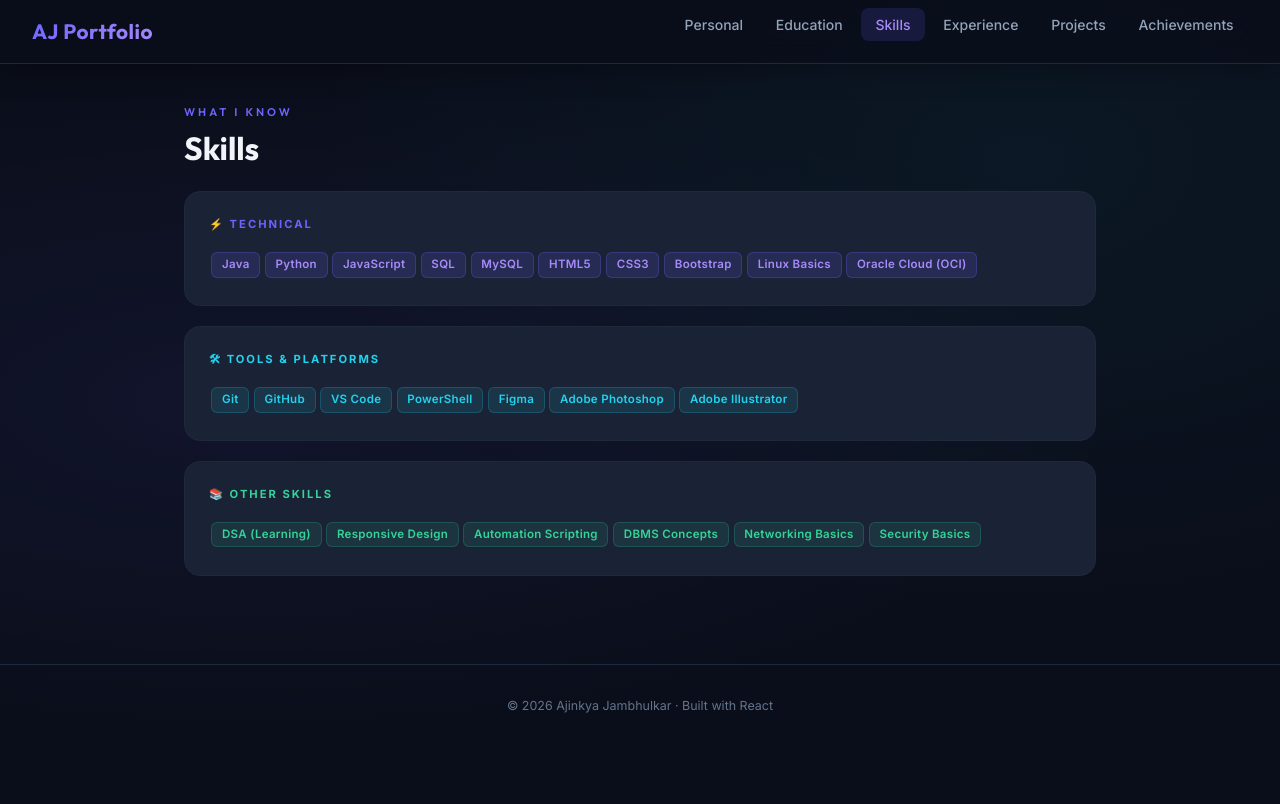
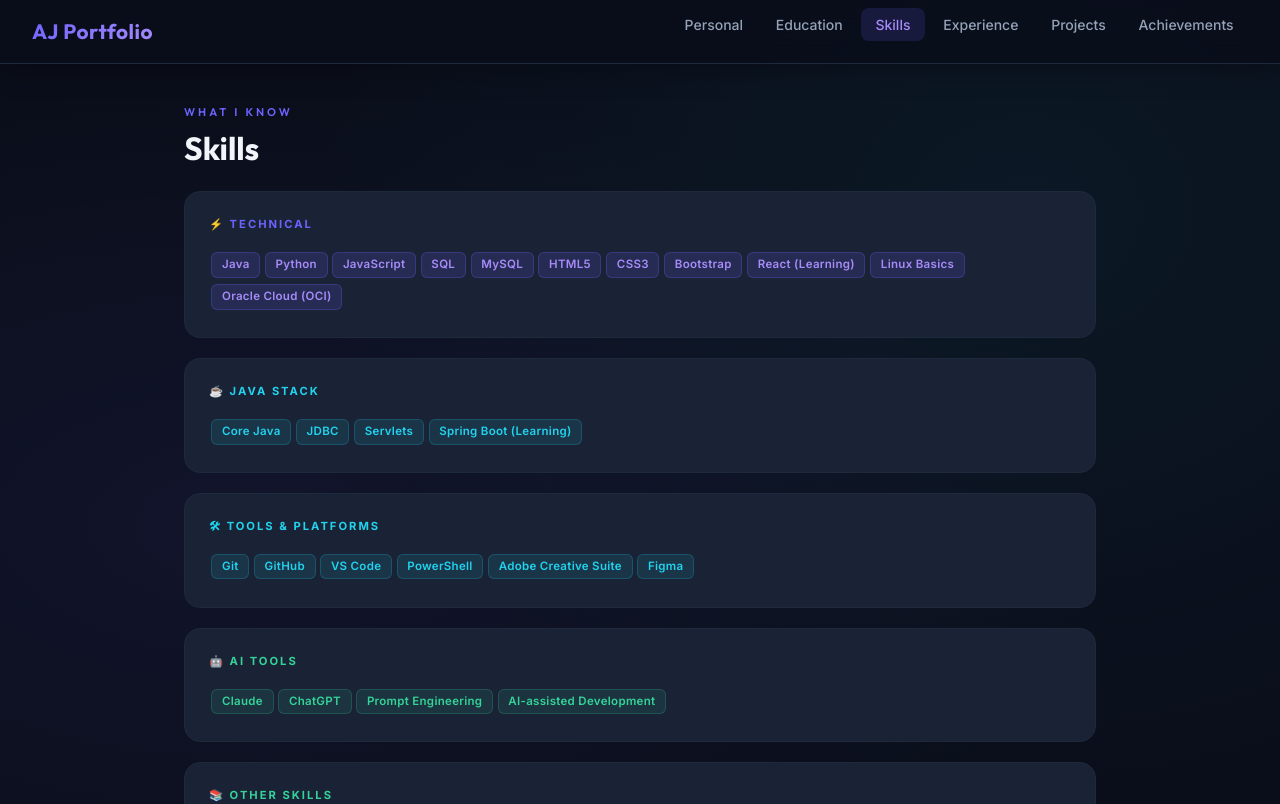
Before and after one commit to ajjuu04/my-resume, a React (Create React App) app: page /Skills in a window 1280 px wide. Shown: the top 804 px of the page. Built offline with nearby package versions, Linux system fonts and the light colour scheme.

Commit message:
Updated Skills - added Java Stack, AI Tools, React and updated all categories

```diff
--- a/src/pages/Skills.js
+++ b/src/pages/Skills.js
@@ -1,39 +1,55 @@
 function Skills() {
+  const categories = [
+    {
+      label: '⚡ Technical',
+      color: 'tag-purple',
+      labelColor: 'var(--accent-primary)',
+      skills: ['Java', 'Python', 'JavaScript', 'SQL', 'MySQL', 'HTML5', 'CSS3', 'Bootstrap', 'React (Learning)', 'Linux Basics', 'Oracle Cloud (OCI)'],
+    },
+    {
+      label: '☕ Java Stack',
+      color: 'tag-cyan',
+      labelColor: 'var(--accent-cyan)',
+      skills: ['Core Java', 'JDBC', 'Servlets', 'Spring Boot (Learning)'],
+    },
+    {
+      label: '🛠 Tools & Platforms',
+      color: 'tag-cyan',
+      labelColor: 'var(--accent-cyan)',
+      skills: ['Git', 'GitHub', 'VS Code', 'PowerShell', 'Adobe Creative Suite', 'Figma'],
+    },
+    {
+      label: '🤖 AI Tools',
+      color: 'tag-green',
+      labelColor: 'var(--accent-green)',
+      skills: ['Claude', 'ChatGPT', 'Prompt Engineering', 'AI-assisted Development'],
+    },
+    {
+      label: '📚 Other Skills',
+      color: 'tag-green',
+      labelColor: 'var(--accent-green)',
+      skills: ['Responsive Design', 'DBMS Concepts', 'REST APIs', 'Networking Basics', 'Security Basics'],
+    },
+  ];
+
   return (
     <div>
       <p className="section-title">What I Know</p>
       <h2 className="section-heading">Skills</h2>
 
       <div className="skills-grid">
-        {/* Technical Skills */}
-        <div className="skill-category">
-          <p className="skill-category-label" style={{ color: 'var(--accent-primary)' }}>⚡ Technical</p>
-          <div>
-            {['Java', 'Python', 'JavaScript', 'SQL', 'MySQL', 'HTML5', 'CSS3', 'Bootstrap', 'Linux Basics', 'Oracle Cloud (OCI)'].map(skill => (
-              <span key={skill} className="tag tag-purple">{skill}</span>
-            ))}
+        {categories.map((cat, i) => (
+          <div className="skill-category" key={i}>
+            <p className="skill-category-label" style={{ color: cat.labelColor }}>
+              {cat.label}
+            </p>
+            <div>
+              {cat.skills.map(skill => (
+                <span key={skill} className={`tag ${cat.color}`}>{skill}</span>
+              ))}
+            </div>
           </div>
-        </div>
-
-        {/* Tools */}
-        <div className="skill-category">
-          <p className="skill-category-label" style={{ color: 'var(--accent-cyan)' }}>🛠 Tools & Platforms</p>
-          <div>
-            {['Git', 'GitHub', 'VS Code', 'PowerShell', 'Figma', 'Adobe Photoshop', 'Adobe Illustrator'].map(skill => (
-              <span key={skill} className="tag tag-cyan">{skill}</span>
-            ))}
-          </div>
-        </div>
-
-        {/* Other */}
-        <div className="skill-category">
-          <p className="skill-category-label" style={{ color: 'var(--accent-green)' }}>📚 Other Skills</p>
-          <div>
-            {['DSA (Learning)', 'Responsive Design', 'Automation Scripting', 'DBMS Concepts', 'Networking Basics', 'Security Basics'].map(skill => (
-              <span key={skill} className="tag tag-green">{skill}</span>
-            ))}
-          </div>
-        </div>
+        ))}
       </div>
     </div>
   );
```
